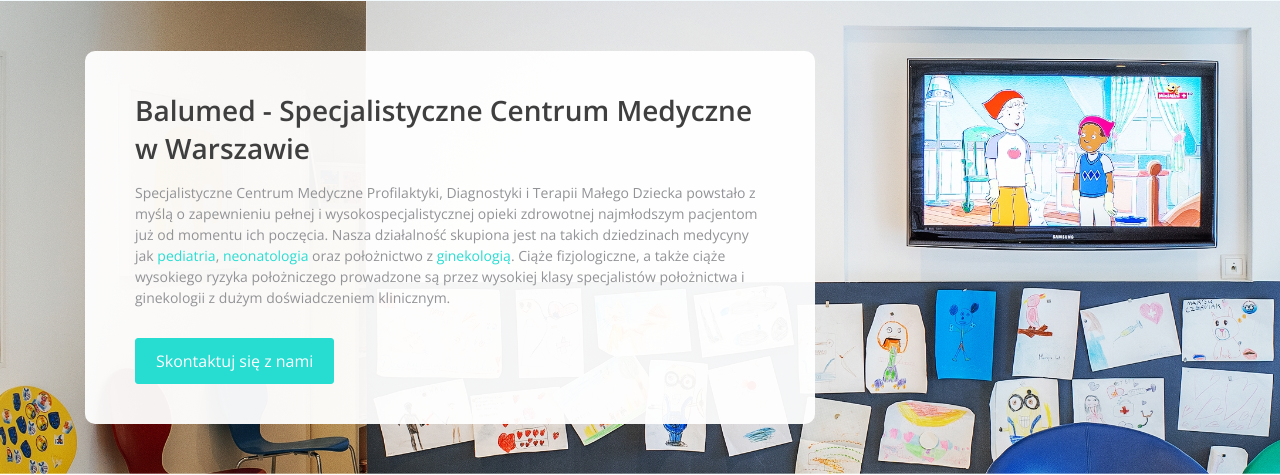
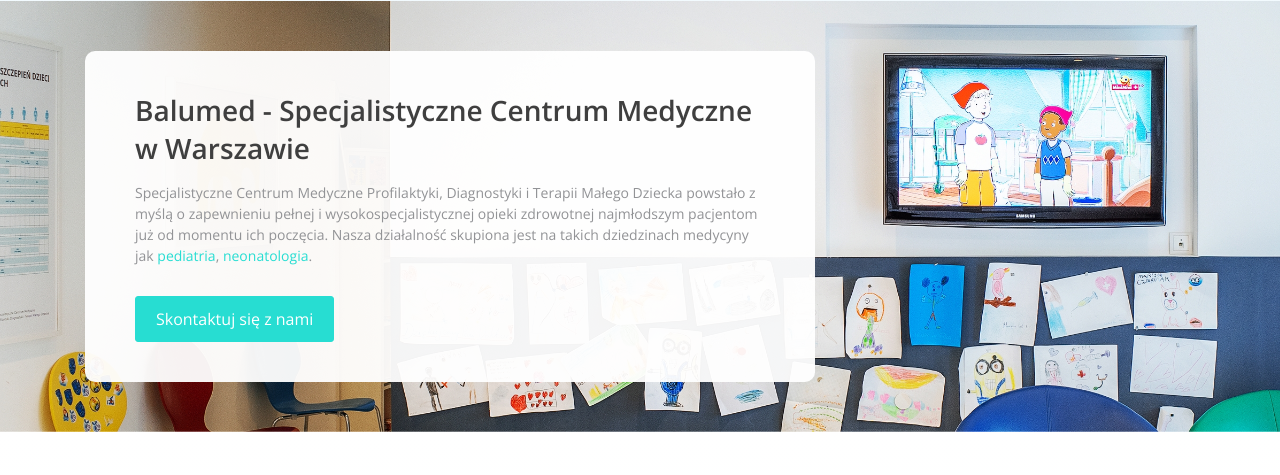
Before and after one commit to toxwow/balumed, a Laravel app: template resources/views/pages/_home.blade.php in a window 1280 px wide. Shown: the part 136-611 px from the top of the page. Run offline with Laravel 9, Linux system fonts and the light colour scheme; the template is opened without the code that fills it, so the values that code supplies are empty; data comes from the database, SQL or seed files in the repository.

Commit message:
changes table view

```diff
--- a/resources/views/pages/_home.blade.php
+++ b/resources/views/pages/_home.blade.php
@@ -16,10 +16,10 @@
             <div class="col-12 col-lg-8">
                 <div class="header-new__box">
                     <h1>Balumed - Specjalistyczne Centrum Medyczne w Warszawie</h1>
-                                        <p class="description">Specjalistyczne Centrum Medyczne Profilaktyki, Diagnostyki i Terapii Małego Dziecka powstało z myślą o zapewnieniu pełnej i wysokospecjalistycznej opieki zdrowotnej najmłodszym pacjentom już od momentu ich poczęcia. Nasza działalność skupiona jest na takich dziedzinach medycyny jak <a href="/pediatria">pediatria</a>, <a href="/neonantologia">neonatologia</a> oraz położnictwo z <a href="/ginekologia">ginekologią</a>. Ciąże fizjologiczne, a także ciąże wysokiego ryzyka położniczego prowadzone są przez wysokiej klasy specjalist&oacute;w położnictwa i ginekologii z dużym doświadczeniem klinicznym.</p>
-                                    <div class="btn-wrapper">
-                                        <a href="{{route('contact')}}" class="btn btn-primary">Skontaktuj się z nami</a>
-                                    </div>
+                        <p class="description">Specjalistyczne Centrum Medyczne Profilaktyki, Diagnostyki i Terapii Małego Dziecka powstało z myślą o zapewnieniu pełnej i wysokospecjalistycznej opieki zdrowotnej najmłodszym pacjentom już od momentu ich poczęcia. Nasza działalność skupiona jest na takich dziedzinach medycyny jak <a href="/pediatria">pediatria</a>, <a href="/neonantologia">neonatologia</a>.</p>
+                        <div class="btn-wrapper">
+                            <a href="{{route('contact')}}" class="btn btn-primary">Skontaktuj się z nami</a>
+                        </div>
                 </div>
             </div>
         </div>
```
